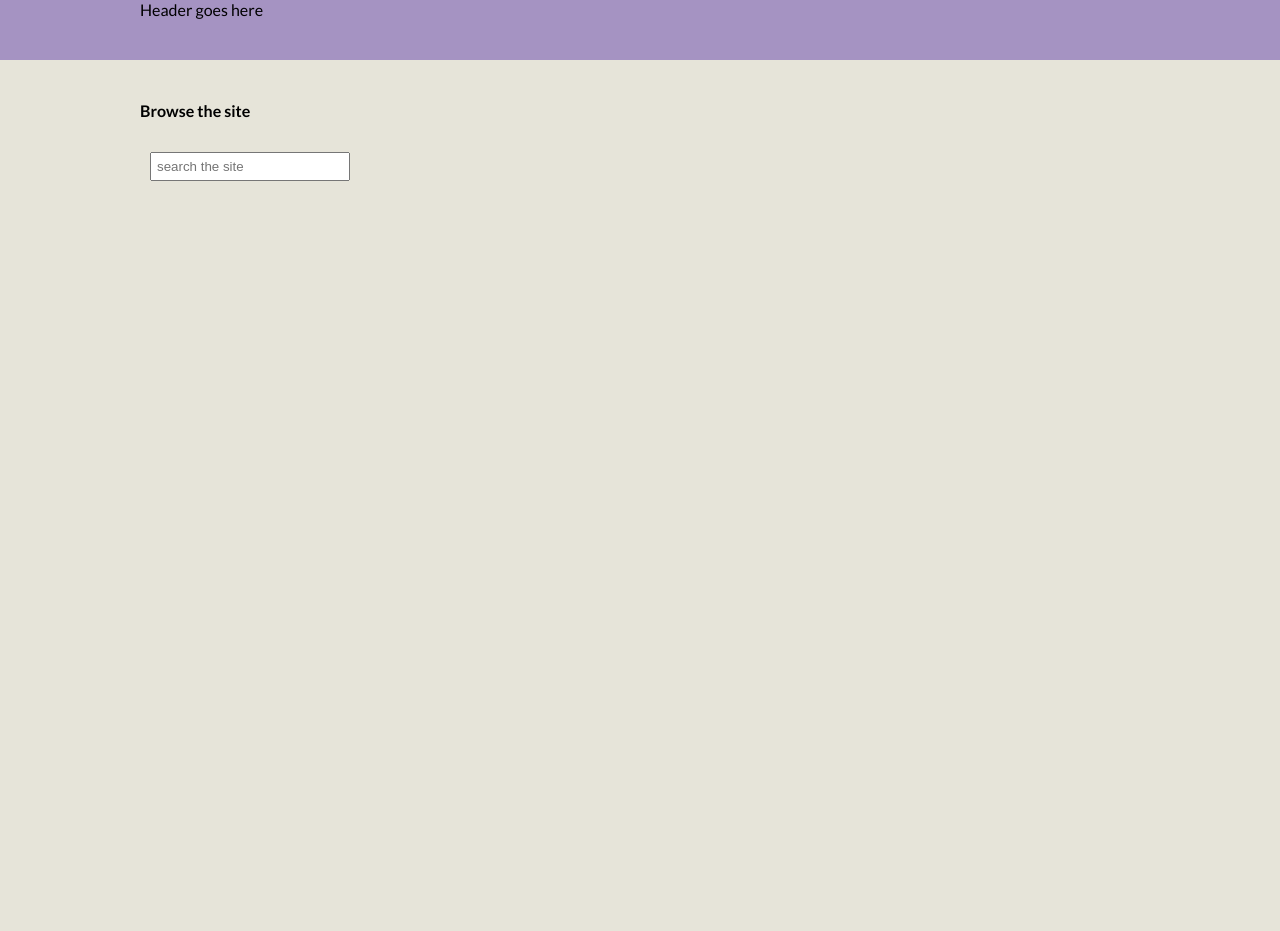
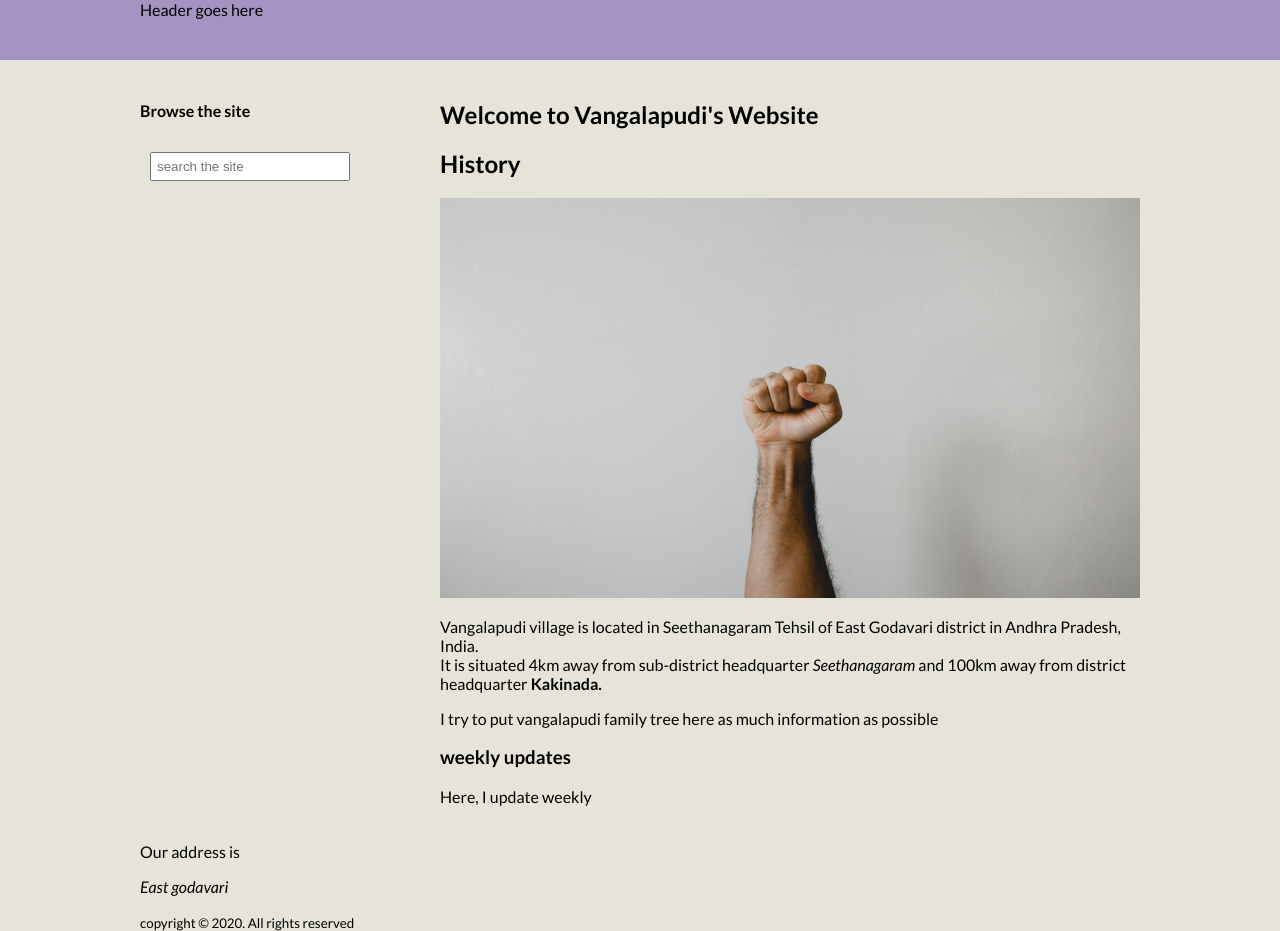
Before and after one commit to prasad9v/vangalapudi, a plain HTML site: page index.html in a window 1280 px wide. Before the commit the page ends 800 px from the top, so only its background shows below. Drawn offline with Linux system fonts and the light colour scheme.

Commit message:
basic layout and content made

```diff
--- a/index.html
+++ b/index.html
@@ -31,6 +31,37 @@
         <input type="search" class="searchbox" placeholder="search the site">
     </aside>
 
+    <main id="main">
+        <article>
+            <header>
+                <h1>Welcome to Vangalapudi's Website</h1>
+            </header>
+
+            <h2>History</h2>
+
+            <img src="images/proud.jpg" alt="vangalapudi" height="400" width="700">
+
+            <p>Vangalapudi village is located in Seethanagaram Tehsil of East Godavari district in Andhra Pradesh,
+                India.<br> It is situated 4km away from sub-district headquarter <i>Seethanagaram</i> and 100km away from
+                district headquarter <b>Kakinada.</b></p>
+
+            <p>I try to put vangalapudi family tree here as much information as possible</p>
+        </article>
+
+        <section>
+            <h3>weekly updates</h3>
+            <p>Here, I update weekly</p>
+        </section>
+
+    </main>
+
+    <footer>
+        <p>Our address is <address>East godavari</address></p>
+
+        <small>copyright &#169; 2020. All rights reserved</small>
+
+    </footer>
+
 
 
 
@@ -50,17 +81,8 @@
 
 
     <main>
-        <h1>Welcome to Vangalapudi's Website</h1>
 
-        <h2>History</h2>
 
-        <img src="images/proud.jpg" alt="vangalapudi" height="400" width="700">
-
-        <p>Vangalapudi village is located in Seethanagaram Tehsil of East Godavari district in Andhra Pradesh,
-            India.<br> It is situated 4km away from sub-district headquarter <i>Seethanagaram</i> and 100km away from
-            district headquarter <b>Kakinada.</b></p>
-
-        <p>I try to put vangalapudi family tree here as much information as possible</p>
 
     </main>
 
--- a/site.css
+++ b/site.css
@@ -32,3 +32,26 @@ nav{
     margin:10px 10px;
     width:200px;
 }
+
+#main{
+    float:right;
+    width:70%;
+    margin-bottom:20px;
+}
+
+footer{
+    clear:both;
+    width:100%;
+}
+
+header,
+main,
+aside,
+footer,
+nav,
+section,
+article,
+footer,
+figure{
+    display:block;
+}
```
